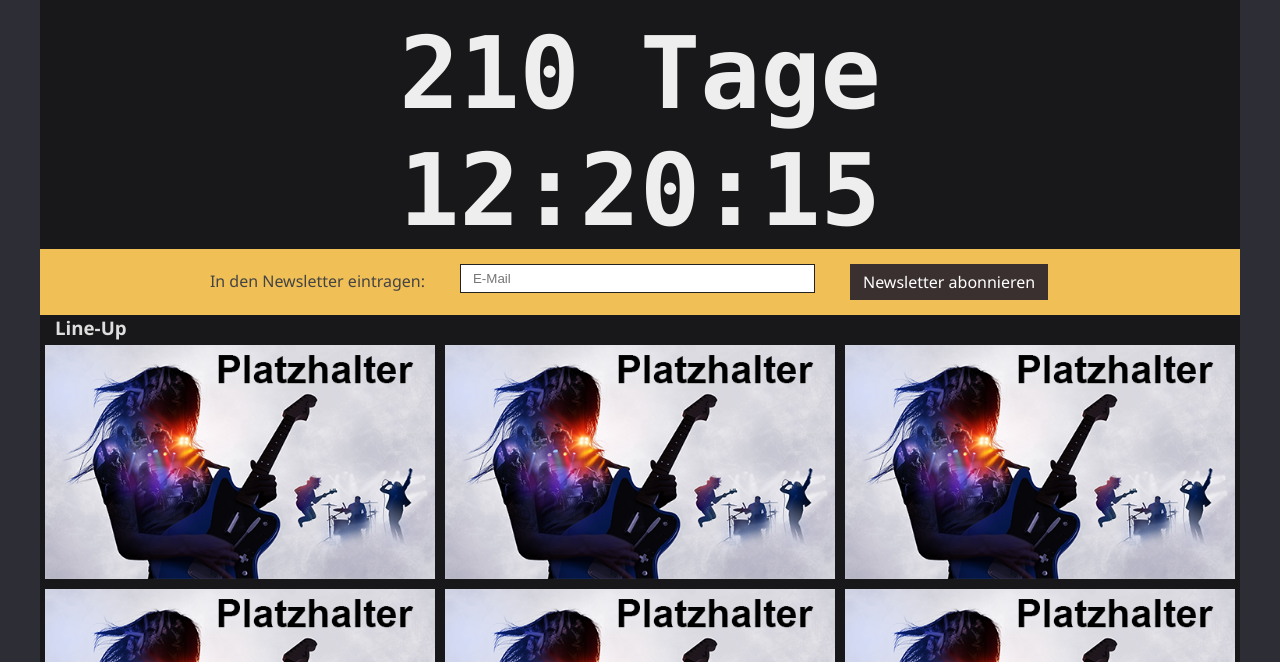
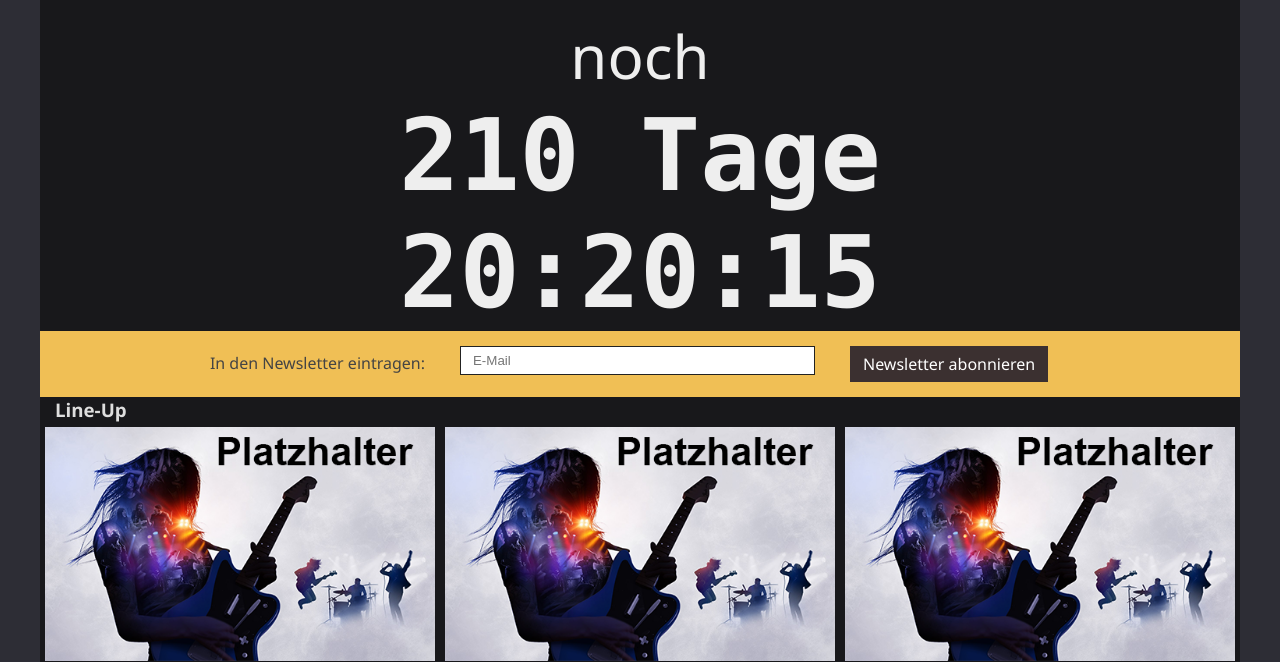
Before and after one commit to fh-erfurt/bord-festival-website, a PHP site: page / in a window 1280 px wide. Shown: the part 200-862 px from the top of the page. Run offline with PHP 8.4, Linux system fonts and the light colour scheme; some libraries are stand-ins or nearby versions.

Commit message:
no-javascript-fallback for countdown

```diff
--- a/assets/css/layout.css
+++ b/assets/css/layout.css
@@ -73,14 +73,19 @@ main {
 .festival-logo {
 	font-size: 40px;
 }
+.festival-title {
+	font-size: 80px;
+}
 
 .countdown {
 	font-family: Consolas, Menlo;
 	font-weight: 800;
 	color: #EEEEEE;
+	font-size: 100px;
 }
-#countdown-days, #countdown-time {
-	font-size: 100px;
+.countdown-noch {
+	color: #EEEEEE;
+	font-size: 60px;
 }
 .newsletter-form {
 	background: rgb(240, 191, 85);
@@ -105,7 +110,7 @@ main {
 	.newsletter-button {
 		margin-top: 1rem;
 	}
-	#countdown-days, #countdown-time {
+	.countdown {
 		font-size: 16vw;
 	}
 }
--- a/assets/js/countdown.js
+++ b/assets/js/countdown.js
@@ -1,4 +1,4 @@
-var countDownDate = new Date("Jul 31, 2020 10:00:00").getTime();
+var countDownDate = new Date("Jul 31, 2020 18:00:00").getTime();
 
 // Update the count down every 1 second
 var x = setInterval(function() {
--- a/controller/pages_controller.php
+++ b/controller/pages_controller.php
@@ -19,8 +19,22 @@ class PagesController extends \app\core\Controller
 	public function actionIndex()
 	{
 		$title = "Welcome - BORD-Festival";
+		$this->_params['title'] = $title;
 
-		$this->_params['title'] = $title;
+		$date1 = new \DateTime("2020-07-31 18:00:00");
+		$date2 = new \DateTime();
+		$diff = $date1->getTimestamp() - $date2->getTimestamp();
+
+		$days = floor($diff / (60 * 60 * 24));
+		$hours = floor(($diff % (60 * 60 * 24)) / (60 * 60));
+		$festivalstart = "31.07.2020 18:00";
+		$festivalende = "02.08.2020 20:00";
+
+		$this->_params['days'] = $days;
+		$this->_params['hours'] = $hours;
+		$this->_params['festivalstart'] = $festivalstart;
+		$this->_params['festivalende'] = $festivalende;
+
 	}
 
 	public function actionRegister()
--- a/views/layout.php
+++ b/views/layout.php
@@ -10,6 +10,11 @@
 			<?php endforeach; ?>
 		<?php endif; ?>
 		<meta name="viewport" content="initial-scale=1.0,width=device-width" />
+		<noscript>
+			<style>
+				.no-script {display:none;}
+			</style>
+		</noscript>
 	</head>
 	<body>
 		<div class="content-wrap">
--- a/views/pages/index.php
+++ b/views/pages/index.php
@@ -1,10 +1,18 @@
 <script type="text/javascript" src="assets/js/countdown.js"></script>
+<div class="row">
+<div class="col-lg-12 col-md-12 col-sm-12 center">
+    <p class="countdown-noch">noch</p>
+</div>
+</div>
 <div class="row">
     <div class="col-lg-6 col-md-10 col-sm-12 center clear-fix">
         <section>
-            <div class="center countdown">
-                <p id="countdown-days"></p>
-                <p id="countdown-time"></p>
+            <div class="center">
+                <div class="countdown" id="countdown-days"><?php echo $days; ?> Tage</div>
+                <div class="countdown" id="countdown-time">
+                    <div class="countdown no-script">loading...</div>
+                    <noscript><?php echo $hours; ?> Stunden</noscript>
+                </div>
             </div>
         </section>
     </div>
```
